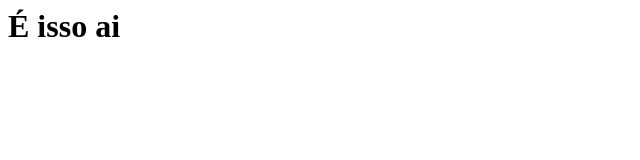
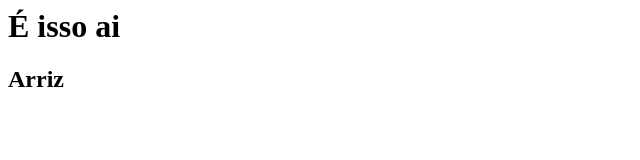
Before and after one commit to usuariodesconhecido1/curso-git-hub, a plain HTML site: page index.html in a window 1280 px wide. Shown: the full height of the page, 0-640 px from the left. Drawn offline with Linux system fonts and the light colour scheme.

Commit message:
Coloquei h2 na home

```diff
--- a/index.html
+++ b/index.html
@@ -1 +1,2 @@
 <h1>É isso ai</h1>
+<h2>Arriz</h2>
```
